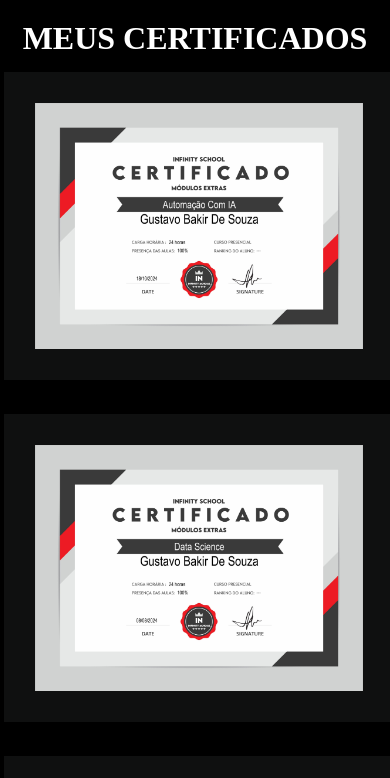
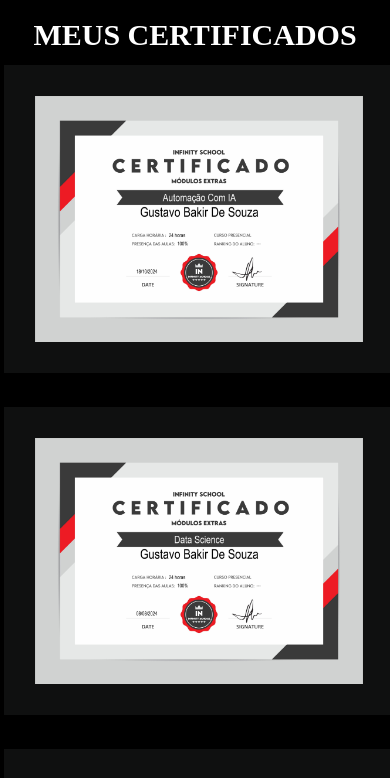
Before and after one commit to GustavoBakir07/portifolio, a plain HTML site: page index3.html in a window 390 px wide. Shown: the top 778 px of the page. Drawn offline with Linux system fonts and the light colour scheme.

Commit message:
Add files via upload

```diff
--- a/style.css
+++ b/style.css
@@ -376,7 +376,11 @@ footer .line-footer p a {
   }
   .certificado .btn-home {
     display: inline-block;
-    text-align: end;
+    text-align: center;
     margin: 0px 90px;
   }
+  .certificado h1 {
+    font-size: 30px;
+    line-height: 30px;
+  }
 }
```
